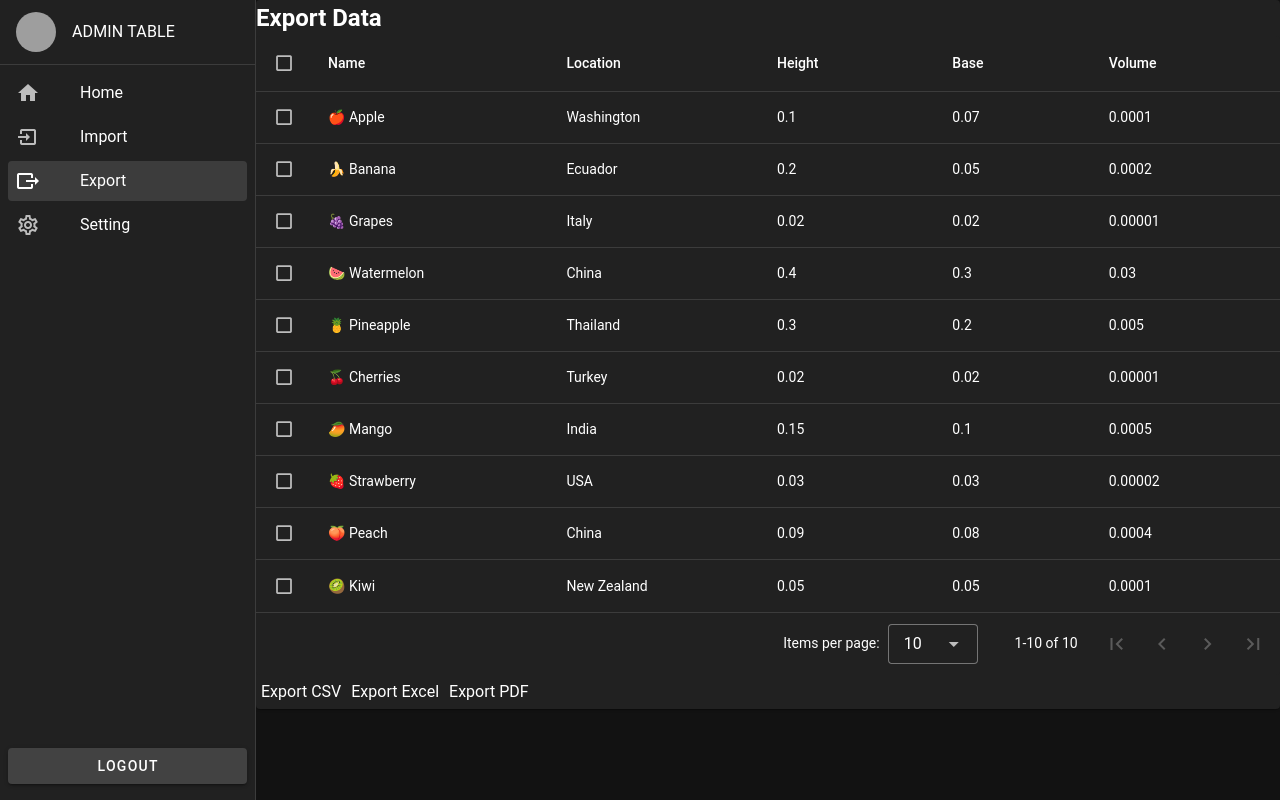
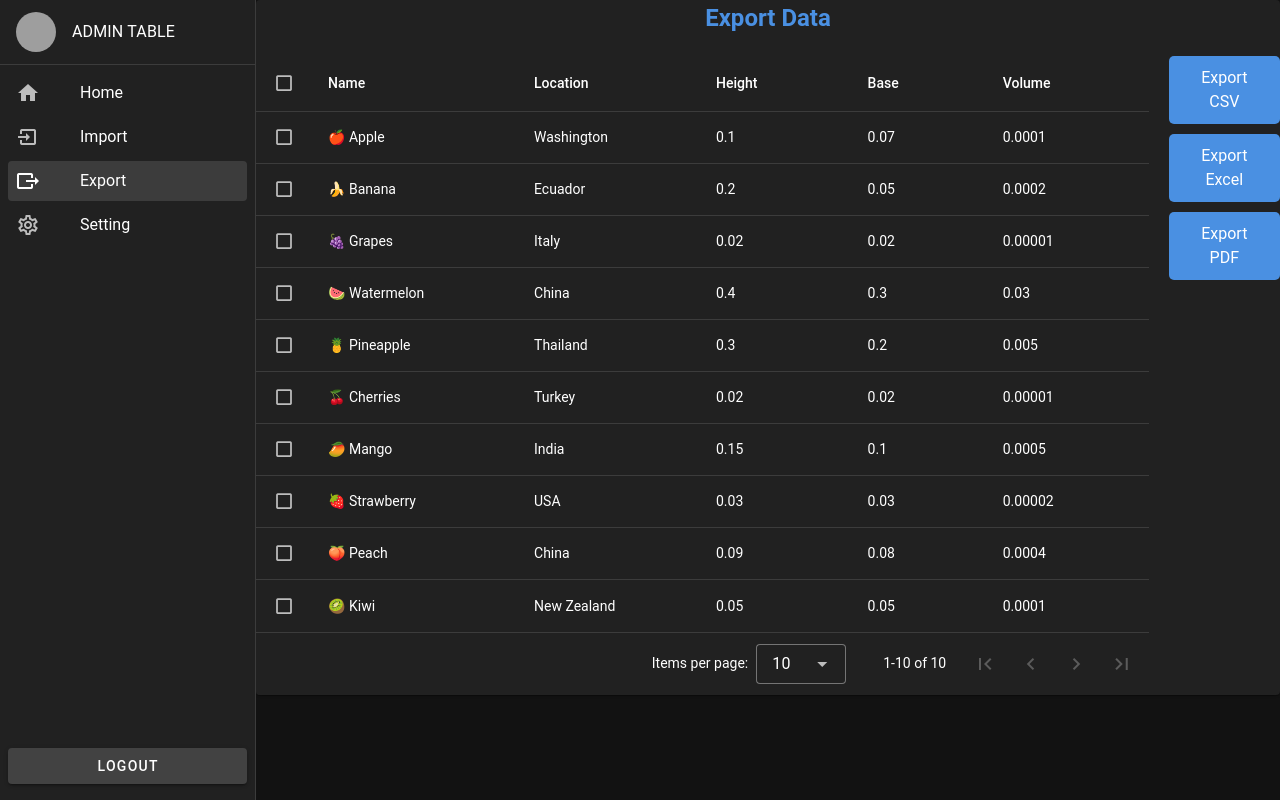
Before and after one commit to AST-tnbt/Vue-dashboard-table, a Vue app: page /export in a window 1280 px wide. Built offline with nearby package versions, Linux system fonts and the light colour scheme; grey boxes are pictures that could not be loaded.

Commit message:
fix Export

```diff
--- a/src/pages/Export.vue
+++ b/src/pages/Export.vue
@@ -1,16 +1,21 @@
 <template>
-    <section>
-      <v-card>
-        <h2>Export Data</h2>
+  <section class="export-section">
+    <v-card class="card-container">
+      <h2 class="header">Export Data</h2>
+      <div class="table-container">
         <v-data-table
           v-model="selected"
           :items="items"
           item-value="name"
           show-select
+          class="data-table"
         ></v-data-table>
-        <button @click="exportToCSV">Export CSV</button>
-        <button @click="exportToExcel">Export Excel</button>
-        <button @click="exportToPDF">Export PDF</button>
+        <div class="button-group">
+          <button class="export-button" @click="exportToCSV">Export CSV</button>
+          <button class="export-button" @click="exportToExcel">Export Excel</button>
+          <button class="export-button" @click="exportToPDF">Export PDF</button>
+        </div>
+      </div>
     </v-card>
   </section>
 </template>
@@ -50,12 +55,19 @@
       document.body.removeChild(link);
     },
 
+    convertToCSV(data) {
+      const header = 'Name,Location,Height,Base,Volume\n';
+      const rows = data.map(item => {
+        return `${item.name || 'N/A'},${item.location || 'N/A'},${item.height || 'N/A'},${item.base || 'N/A'},${item.volume || 'N/A'}`;
+      });
+      return header + rows.join('\n');
+    },
+
     async exportToExcel() {
       const selectedItems = this.selected.length > 0 ? this.selected : this.items;
       const workbook = new ExcelJS.Workbook();
       const worksheet = workbook.addWorksheet('Fruits');
 
-        // Set column headers
       worksheet.columns = [
         { header: 'Name', key: 'name', width: 15 },
         { header: 'Location', key: 'location', width: 20 },
@@ -64,12 +76,16 @@
         { header: 'Volume', key: 'volume', width: 15 },
       ];
 
-        // Add data to worksheet
       selectedItems.forEach(item => {
-          worksheet.addRow(item);
+        worksheet.addRow({
+          name: item.name || 'N/A',
+          location: item.location || 'N/A',
+          height: item.height || 'N/A',
+          base: item.base || 'N/A',
+          volume: item.volume || 'N/A',
+        });
       });
 
-        // Export file
       const buffer = await workbook.xlsx.writeBuffer();
       const blob = new Blob([buffer], {
         type: 'application/vnd.openxmlformats-officedocument.spreadsheetml.sheet',
@@ -87,28 +103,51 @@
 
       let y = 20;
       selectedItems.forEach((item) => {
-          doc.text(`Name: ${item.name}, Location: ${item.location}, Height: ${item.height}, Base: ${item.base}, Volume: ${item.volume}`, 10, y);
+        doc.text(`Name: ${item.name || 'N/A'}, Location: ${item.location || 'N/A'}, Height: ${item.height || 'N/A'}, Base: ${item.base || 'N/A'}, Volume: ${item.volume || 'N/A'}`, 10, y);
         y += 10;
       });
 
       doc.save('fruits_data.pdf');
-      },
-
-      convertToCSV(data) {
-        const header = 'Name,Location,Height,Base,Volume\n';
-        const rows = data.map(item => `${item.name},${item.location},${item.height},${item.base},${item.volume}`);
-        return header + rows.join('\n');
-      },
-    },
+    }
+  }
 };
 </script>
 
 <style scoped>
-  .export {
-    margin: 20px;
+
+.header {
+  color: #4a90e2;
+  text-align: center;
+  margin-bottom: 20px;
 }
 
-  button {
-    margin: 5px;
+.table-container {
+  display: flex;
+}
+
+.data-table {
+  flex-grow: 1;
+  margin-right: 20px;
+}
+
+.button-group {
+  display: flex;
+  flex-direction: column;
+  align-items: flex-start;
+}
+
+.export-button {
+  background-color: #4a90e2;
+  color: white;
+  padding: 10px 20px;
+  border: none;
+  border-radius: 5px;
+  cursor: pointer;
+  transition: background-color 0.3s ease;
+  margin-bottom: 10px;
+}
+
+.export-button:hover {
+  background-color: #357ab8;
 }
 </style>
```
Lines whose indentation alone changed are shown as unchanged.
